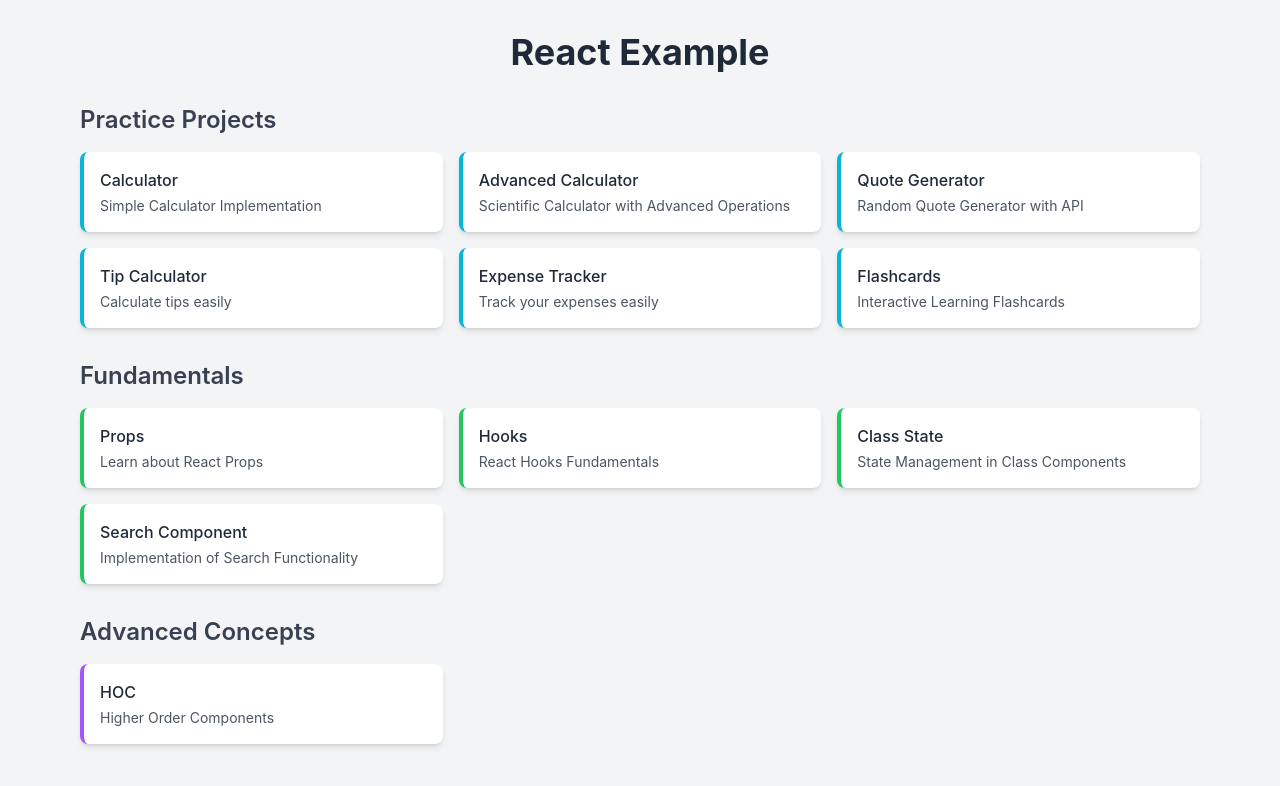
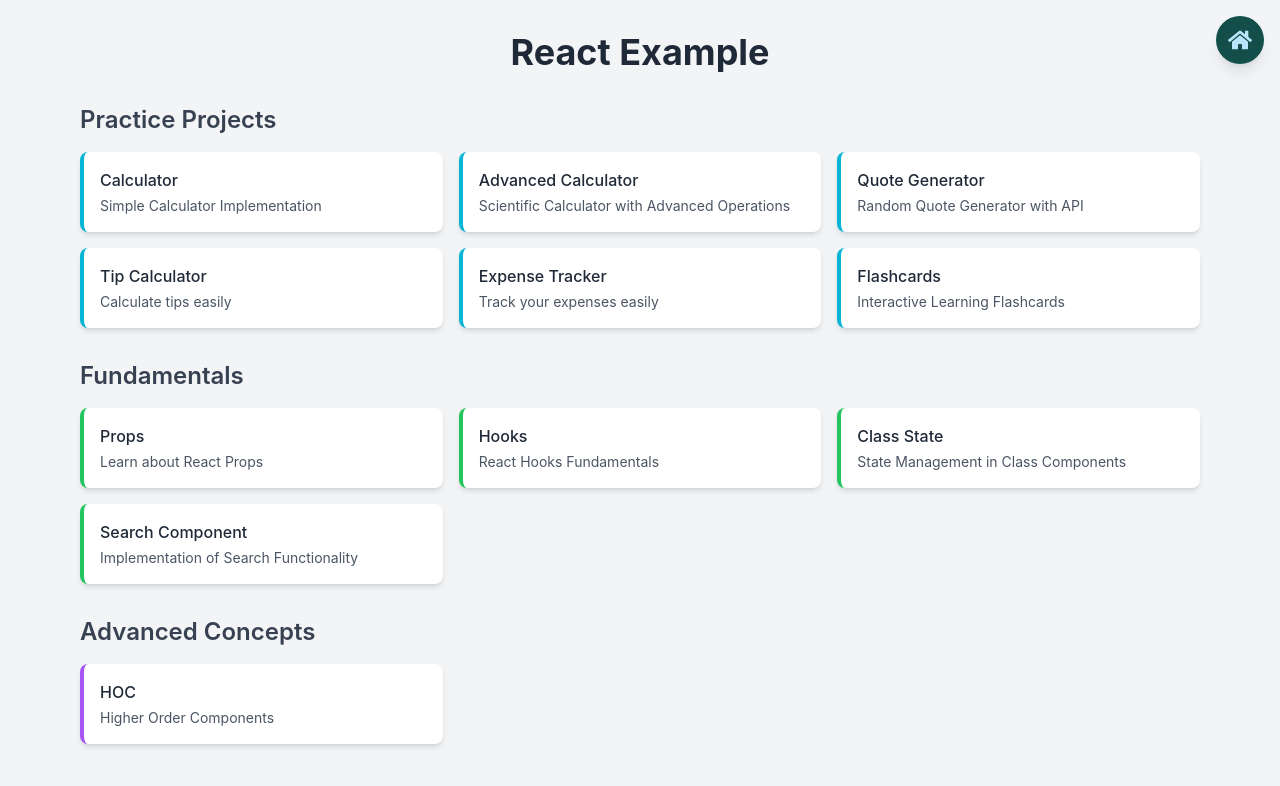
Before and after one commit to Kamaruddheen/react-example, a React (Vite) app: page / in a window 1280 px wide. Shown: the top 786 px of the page. Built offline with nearby package versions, Linux system fonts and the light colour scheme; the HTML template or start-up script is replaced by a standard one.

Commit message:
feat: add redirect button to return to homepage

```diff
--- a/src/App.jsx
+++ b/src/App.jsx
@@ -2,6 +2,7 @@ import { Suspense, useMemo } from "react";
 import { BrowserRouter, Routes, Route } from "react-router-dom";
 import { routes, categories } from "./config/routes";
 import CategoryLink from "./Components/CategoryLink";
+import HomeButton from "./Components/Main/HomeButton";
 
 // Basics Concepts
 import Welcome from "./Components/Basics/Welcome";
@@ -55,6 +56,7 @@ function App() {
       }}
     >
       <div className="min-h-screen bg-gray-100">
+        <HomeButton />
         <Routes>
           <Route
             path="/"
--- /dev/null
+++ b/src/Components/Main/HomeButton.jsx
@@ -0,0 +1,20 @@
+import { useNavigate } from "react-router-dom";
+import { FaHome } from "react-icons/fa";
+
+const HomeButton = () => {
+  const navigate = useNavigate();
+
+  const handleClick = () => navigate("/");
+
+  return (
+    <button
+      onClick={handleClick}
+      className="fixed top-4 right-4 bg-teal-900 text-sky-200 rounded-full p-3 shadow-lg hover:bg-blue-600 focus:outline-none"
+      aria-label="Home"
+    >
+      <FaHome size={24} />
+    </button>
+  );
+};
+
+export default HomeButton;
```
